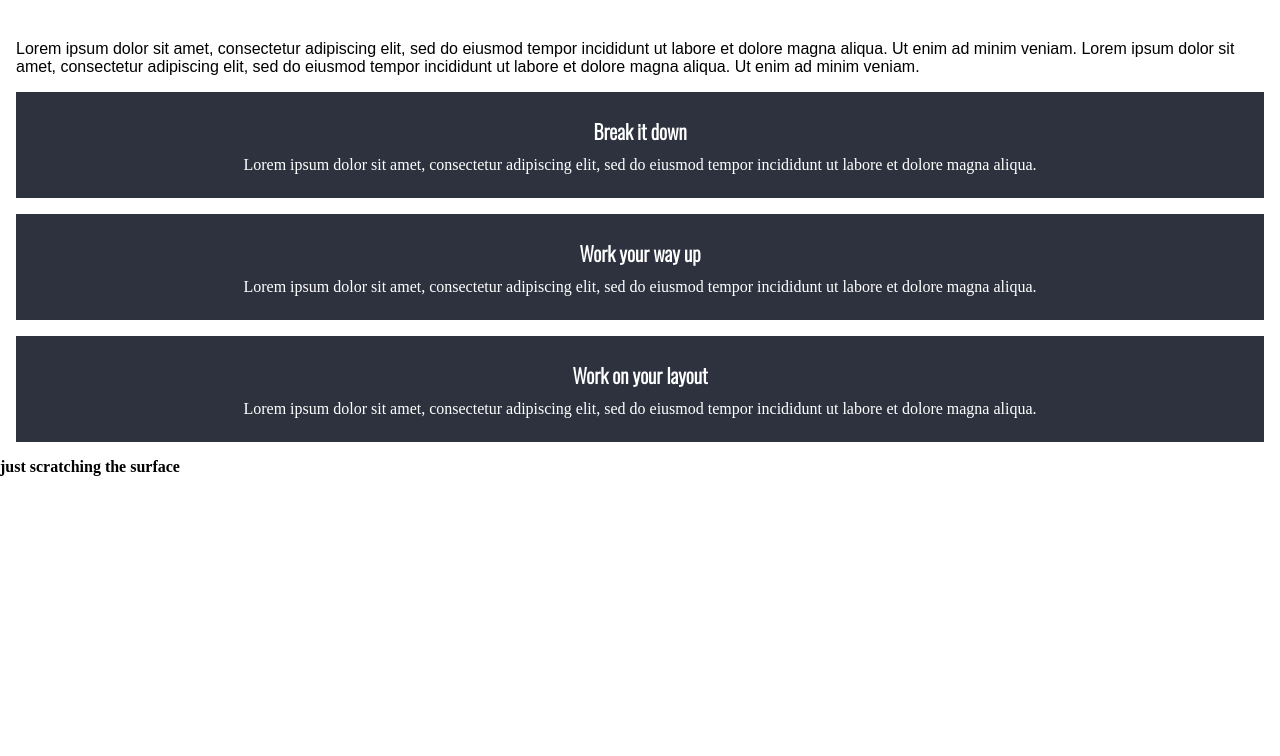
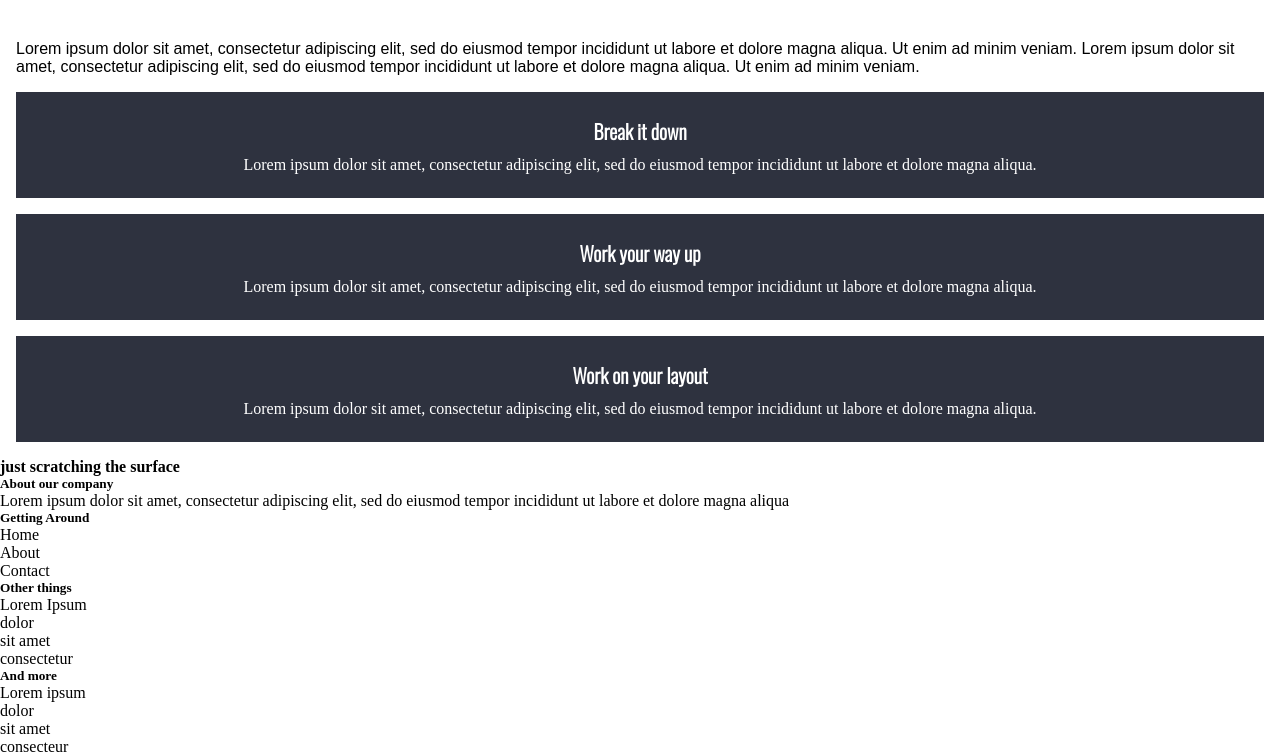
Before and after one commit to Alice-Githui/Responsive-CSS, a plain HTML site: page index.html in a window 1280 px wide. Shown: the part 1839-2595 px from the top of the page. Before the commit the page ends 2315 px from the top, so only its background shows below. Drawn offline with nearby package versions, Linux system fonts and the light colour scheme.

Commit message:
add footer content

```diff
--- a/index.html
+++ b/index.html
@@ -129,15 +129,46 @@
         <div class="row">
             <h4>just scratching the surface</h4>
             <div class="col">
+                <h5>About our company</h5>
+                <p>Lorem ipsum dolor sit amet,
+                    consectetur adipiscing elit, sed do
+                    eiusmod tempor incididunt ut
+                    labore et dolore magna aliqua</p>
 
             </div>
             <div class="col">
+                <h5>Getting Around</h5>
+                <div>
+                    <ul>
+                        <li>Home</li>
+                        <li>About</li>
+                        <li>Contact</li>
+                    </ul>
+                </div>
 
             </div>
             <div class="col">
+                <h5>Other things</h5>
+                <div>
+                    <ul>
+                        <li>Lorem Ipsum</li>
+                        <li>dolor</li>
+                        <li>sit amet</li>
+                        <li>consectetur</li>
+                    </ul>
+                </div>
 
             </div>
             <div class="col">
+                <h5>And more</h5>
+                <div>
+                    <ul>
+                        <li>Lorem ipsum</li>
+                        <li>dolor</li>
+                        <li>sit amet</li>
+                        <li>consecteur</li>
+                    </ul>
+                </div>
 
             </div>
         </div>
```
